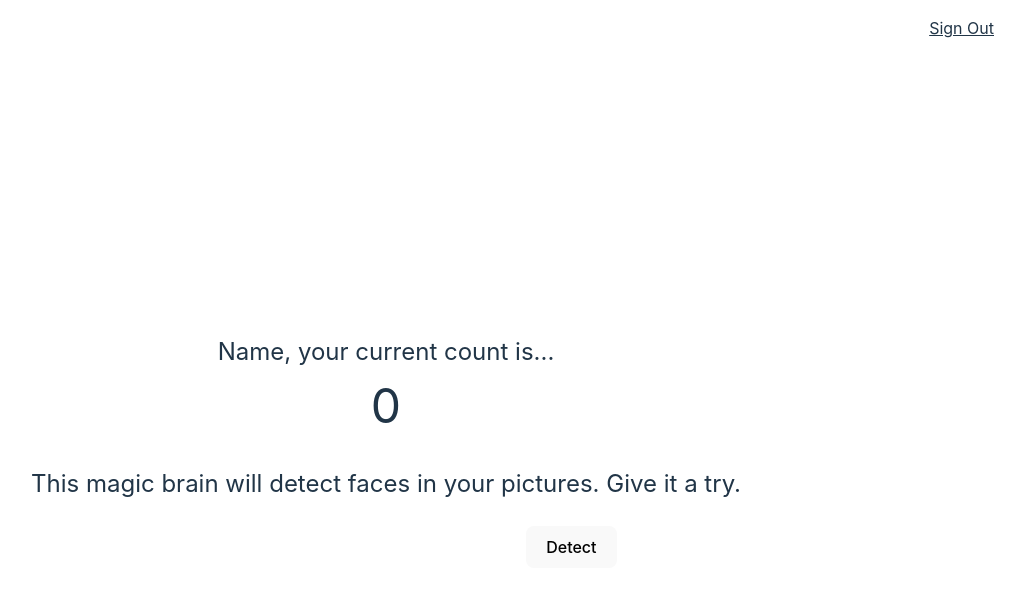
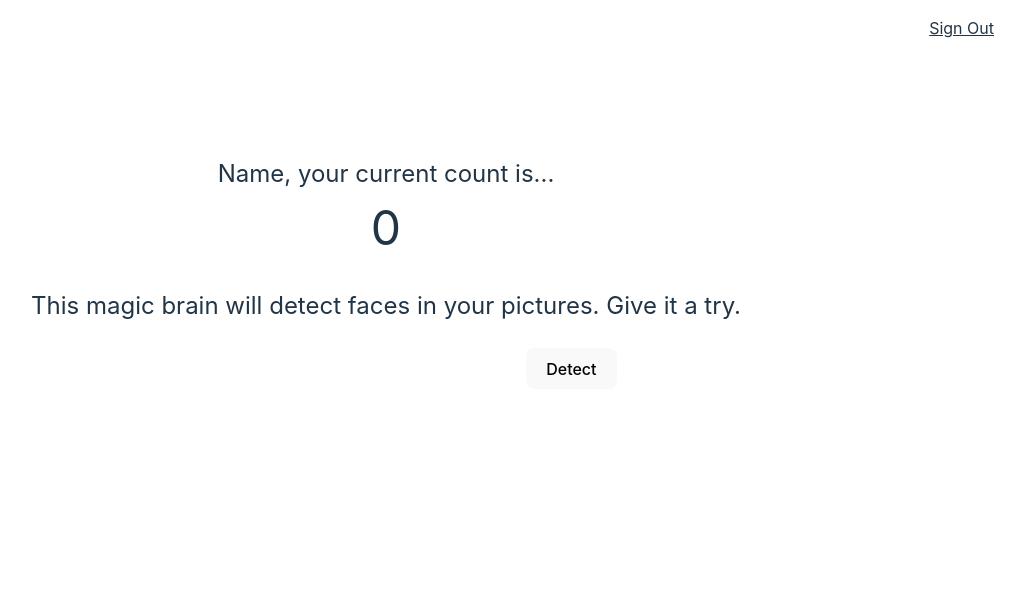
Before and after one commit to hld3/jsx-face-recognition, a React (Vite) app: page / in a window 1280 px wide. Both pictures are taken after a click on the button "Sign In". Shown: the top 592 px of the page, without its empty margins (254-1279 px from the left). Built offline with nearby package versions, Linux system fonts and the light colour scheme.

Commit message:
fixed the image positioning along with other elements.

```diff
--- a/src/App.css
+++ b/src/App.css
@@ -19,11 +19,10 @@
 }
 
 .container {
-  /* position: absolute; */
   width: 100%;
   height: 100%;
   display: flex;
   flex-direction: column;
+  margin-top: 100px;
   align-items: center;
-  justify-content: center;
 }
--- /dev/null
+++ b/src/components/home/Home.css
@@ -0,0 +1,3 @@
+.home-container {
+    width: 100%;
+}
--- a/src/components/home/Home.jsx
+++ b/src/components/home/Home.jsx
@@ -1,3 +1,4 @@
+import './Home.css';
 import ImageContainer from './ImageContainer';
 import ImageLinkForm from './ImageLinkForm';
 import Rank from './Rank';
@@ -6,11 +7,11 @@ import Rank from './Rank';
 export default function home({ faceUrl, setInput, onSubmitImageLink, box }) {
 
     return(
-        <>
+        <div className='home-container'>
             <Rank />
             <p className='description' style={{ 'fontSize': '1.5rem' }}>This magic brain will detect faces in your pictures. Give it a try.</p>
             <ImageLinkForm setInput={setInput} onSubmitImageLink={onSubmitImageLink} />
             <ImageContainer faceUrl={faceUrl} box={box} />
-        </>
+        </div>
     )
 }
--- a/src/components/home/ImageContainer.css
+++ b/src/components/home/ImageContainer.css
@@ -6,3 +6,8 @@
     justify-content: center;
     cursor: pointer;
 }
+
+.image-container {
+    display: flex;
+    justify-content: center;
+}
--- a/src/components/home/ImageContainer.jsx
+++ b/src/components/home/ImageContainer.jsx
@@ -3,9 +3,11 @@ import './ImageContainer.css';
 // prettier-ignore
 export default function imageContainer({ faceUrl, box }) {
   return (
-    <div className='image-container' style={{'position': 'absolute'}}>
-      <img id='inputImage' src={faceUrl} alt='' width='500px' height='auto' />
-      <div className='bounding-box' style={{top: box.topRow, right: box.rightCol, bottom: box.bottomRow, left: box.leftCol}}></div>
+    <div className="image-container">
+      <div style={{'position': 'absolute'}}>
+        <img id='inputImage' src={faceUrl} alt='' width='500px' height='auto' />
+        <div className='bounding-box' style={{top: box.topRow, right: box.rightCol, bottom: box.bottomRow, left: box.leftCol}}></div>
+      </div>
     </div>
   );
 }
```
